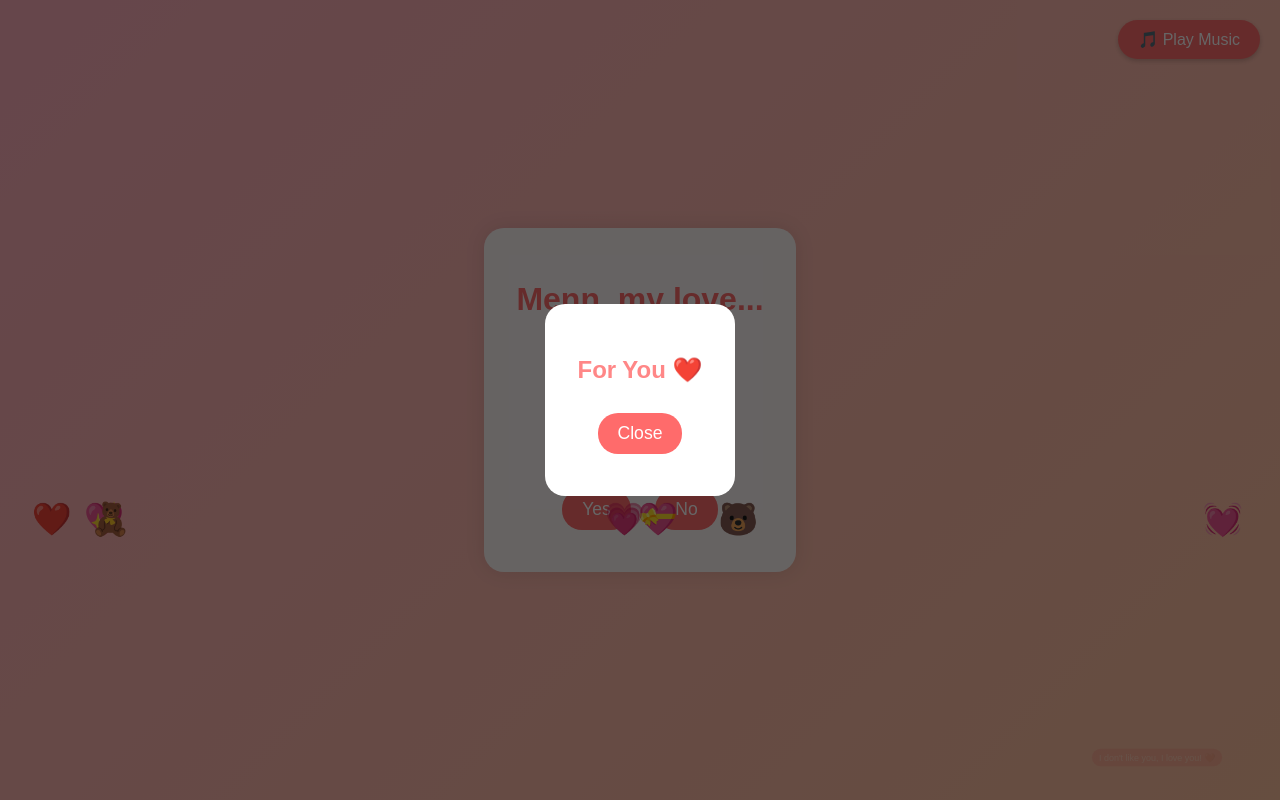
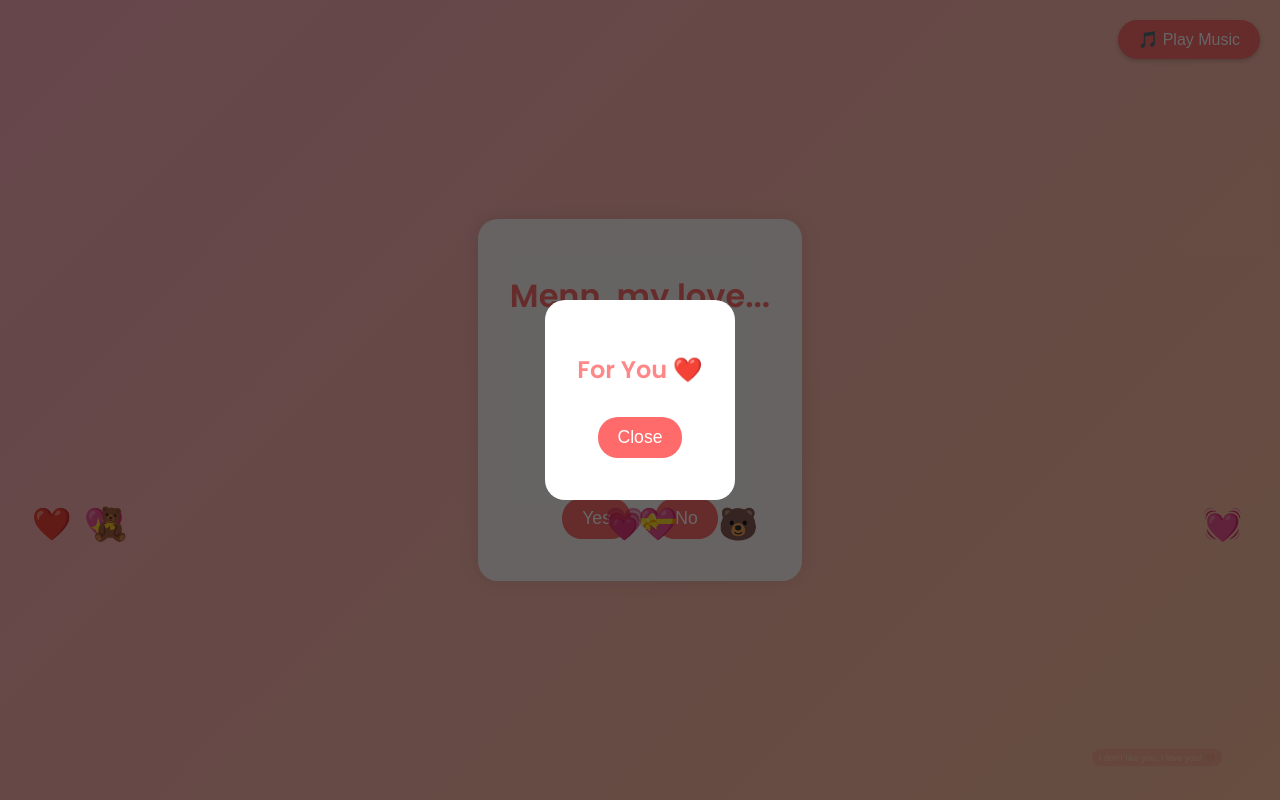
Before and after one commit to Sumit88060/Mennith, a plain HTML site: page index.html in a window 1280 px wide. Drawn offline with Linux system fonts and the light colour scheme.

Commit message:
Update styles.css

```diff
--- a/styles.css
+++ b/styles.css
@@ -255,10 +255,14 @@ body {
     }
 }
 
-h1, h2 {
+/* h1, h2 {
     font-family: Arial, sans-serif;
     font-weight: 700;
+} */
+body {
+    font-family: 'Poppins', sans-serif;
 }
+
 
 h1 {
     color: #ff6b6b;
```
